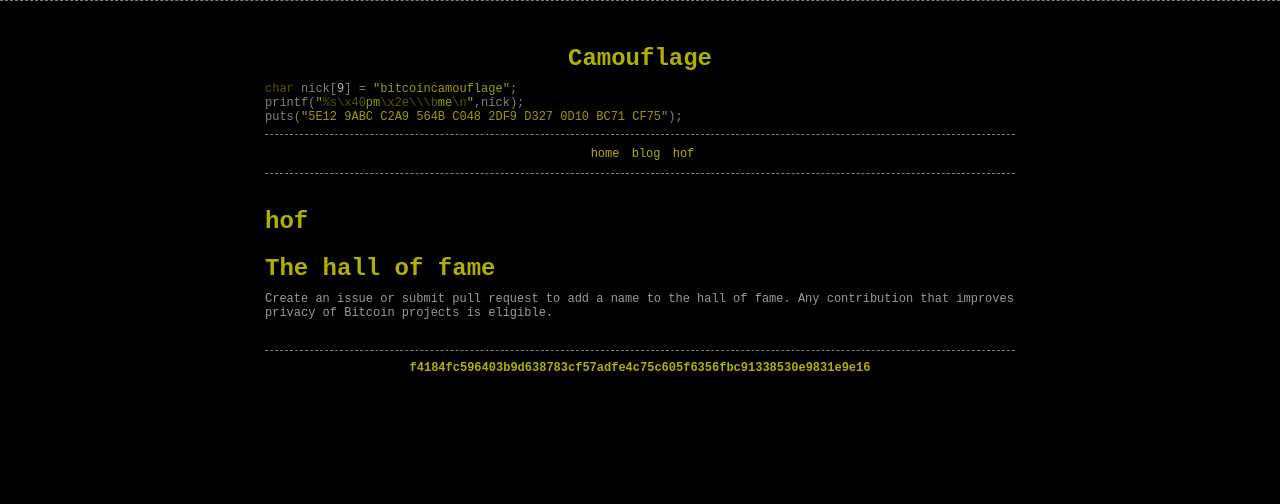
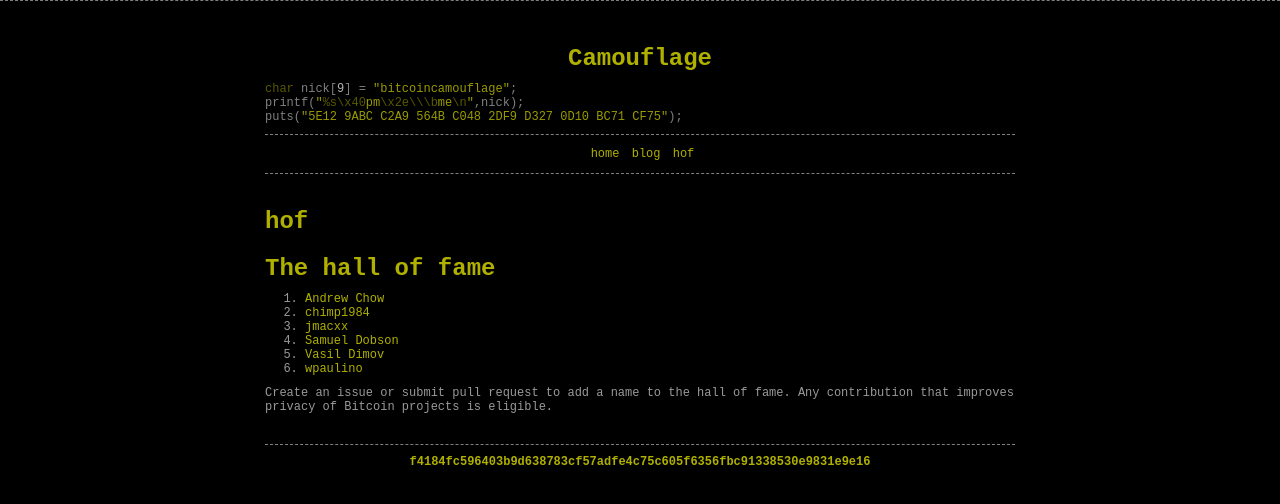
Before and after one commit to BlockchainCommons/Bitcoin-Camouflage, a Jekyll site: the page built from hof.md, in a window 1280 px wide. Shown: the top 504 px of the page. Built offline with Jekyll 4.4.1, drawn with Linux system fonts in a browser that asks for light colours.

Commit message:
Add lockunspent PR and names in hof

```diff
--- a/hof.md
+++ b/hof.md
@@ -6,4 +6,11 @@ permalink: /hof/
 
 # The hall of fame
 
+1. [Andrew Chow](https://github.com/achow101)
+2. [chimp1984](https://github.com/chimp1984)
+3. [jmacxx](https://github.com/jmacxx)
+4. [Samuel Dobson](https://github.com/meshcollider)
+5. [Vasil Dimov](https://github.com/vasild)
+6. [wpaulino](https://github.com/wpaulino)
+
 Create an issue or submit pull request to add a name to the hall of fame. Any contribution that improves privacy of Bitcoin projects is eligible.
```
Also changed, not shown: index.md (+1 -0 lines).
